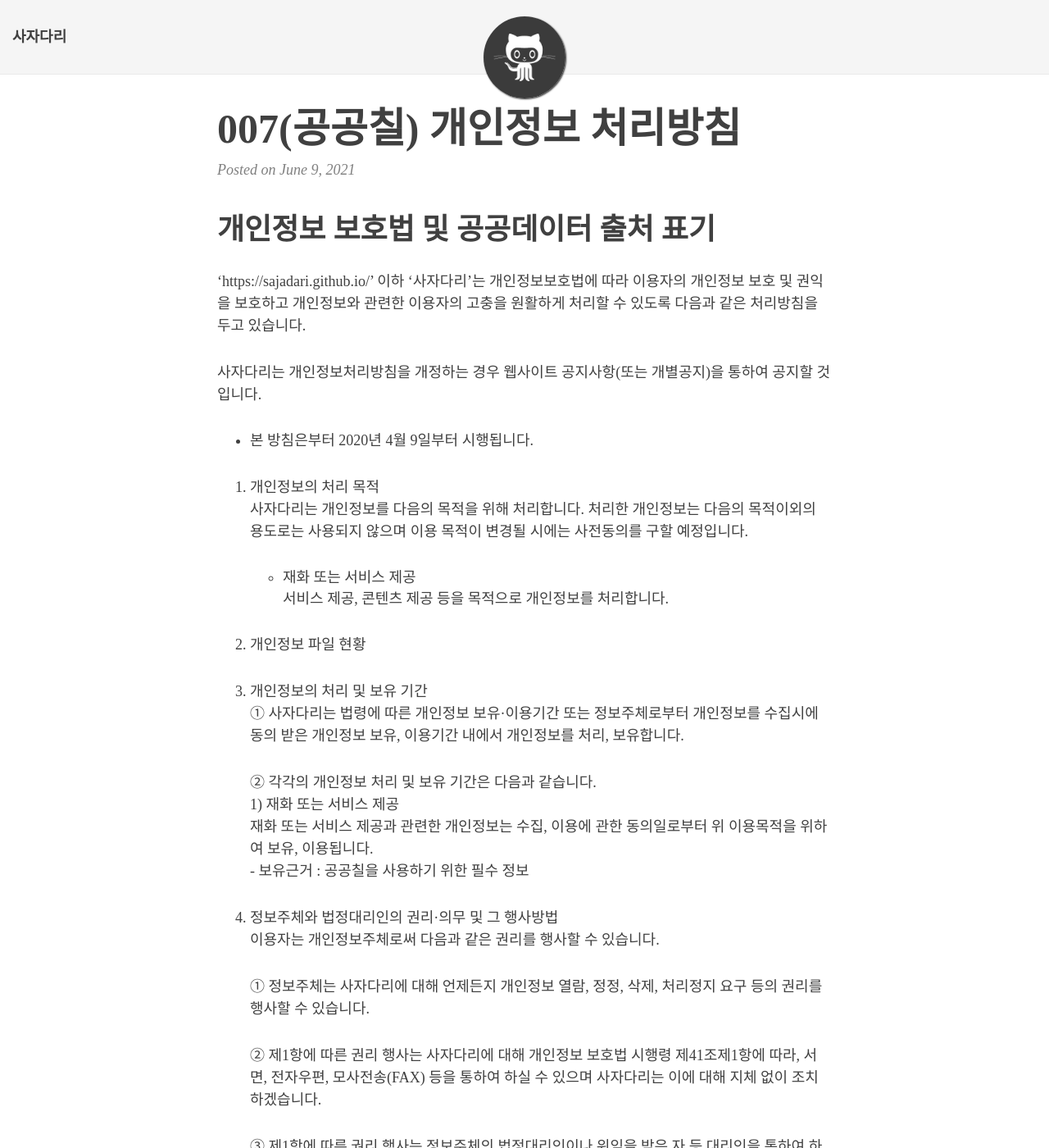
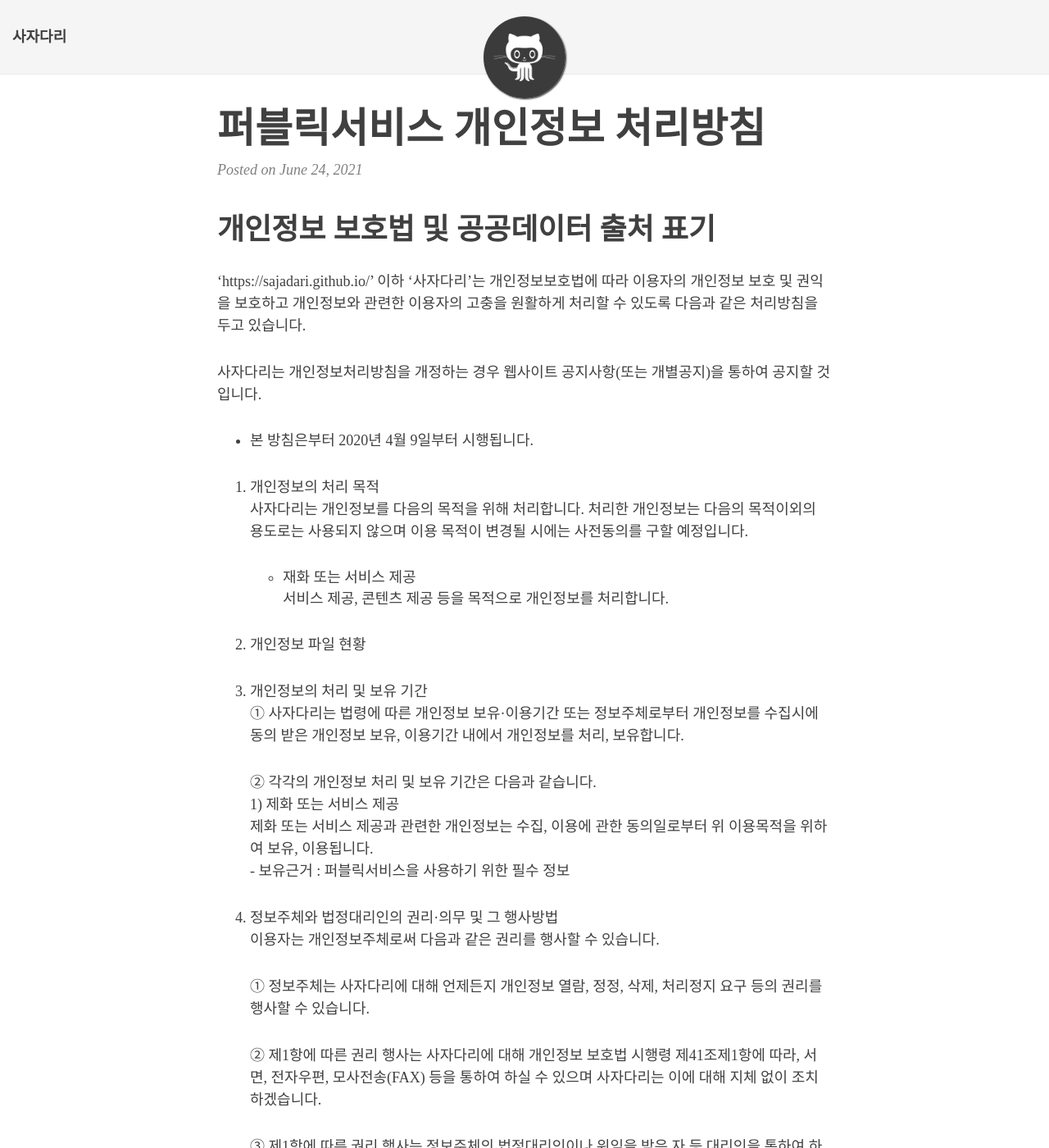
Before and after one commit to sajadari/sajadari.github.io, a Jekyll site: the page built from _posts/2021-06-24-publicService-policy.md, in a window 1280 px wide and 1400 px high. Shown: the whole window at 82% size. Built offline with Jekyll 4.4.1, drawn with Linux system fonts in a browser that asks for light colours; nearby versions of some CDN libraries; some web fonts are replaced; some of the changed text lies outside the part shown.

Commit message:
editName 007 -> publicService

```diff
--- a/_posts/2021-06-09-007-policy.md
+++ b/_posts/2021-06-24-publicService-policy.md
@@ -1,7 +1,7 @@
 ---
 layout: post
-title: 007(공공칠) 개인정보 처리방침
-tags: 007(공공칠)
+title: 퍼블릭서비스 개인정보 처리방침
+tags: 퍼블릭서비스
 ---
 
 # 개인정보 보호법 및 공공데이터 출처 표기
@@ -25,9 +25,9 @@ tags: 007(공공칠)
     ① 사자다리는 법령에 따른 개인정보 보유·이용기간 또는 정보주체로부터 개인정보를 수집시에 동의 받은 개인정보 보유, 이용기간 내에서 개인정보를 처리, 보유합니다.
 
     ② 각각의 개인정보 처리 및 보유 기간은 다음과 같습니다.
-        1) 재화 또는 서비스 제공
-        재화 또는 서비스 제공과 관련한 개인정보는 수집, 이용에 관한 동의일로부터 위 이용목적을 위하여 보유, 이용됩니다.
-        - 보유근거 : 공공칠을 사용하기 위한 필수 정보
+        1) 제화 또는 서비스 제공
+        제화 또는 서비스 제공과 관련한 개인정보는 수집, 이용에 관한 동의일로부터 위 이용목적을 위하여 보유, 이용됩니다.
+        - 보유근거 : 퍼블릭서비스을 사용하기 위한 필수 정보
 
 4. 정보주체와 법정대리인의 권리·의무 및 그 행사방법
     이용자는 개인정보주체로써 다음과 같은 권리를 행사할 수 있습니다.
@@ -79,5 +79,5 @@ tags: 007(공공칠)
 
     사자다리는 저작권법에 따라 저작자의 보호 및 권익을 보호하기 위해 저작권을 명시하고 있습니다.
 
-    1. 사용된 데이터 서울시 공공서비스예약(종합) 정보는 http://data.seoul.go.kr/dataList/OA-20497/S/1/datasetView.do의 License를 따르고 있습니다.
+    1. 사용된 데이터 서울시 공공서비스예약(종합) 정보는 http://data.seoul.go.kr/dataList/OA-20497/S/1/datasetView.do의 License를 따르고 있습니다.    <!-- 사용한 API에 대해 기재 -->
 	2. 사용된 데이터 서울시 공공서비스예약 정보는 http://data.seoul.go.kr/dataList/OA-2271/A/1/datasetView.do의 License를 따르고 있습니다.
```
